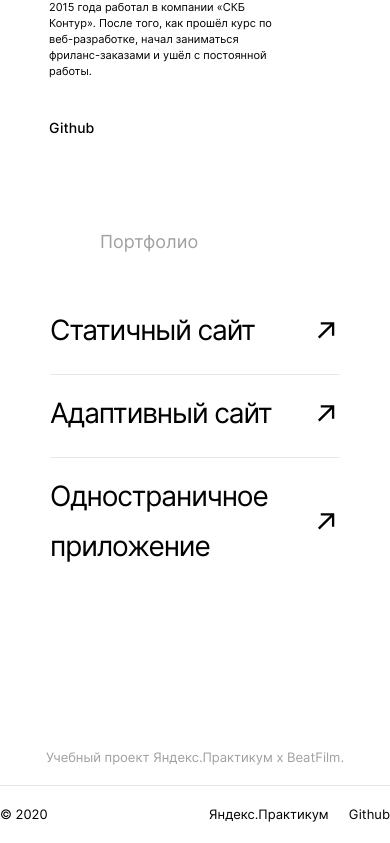
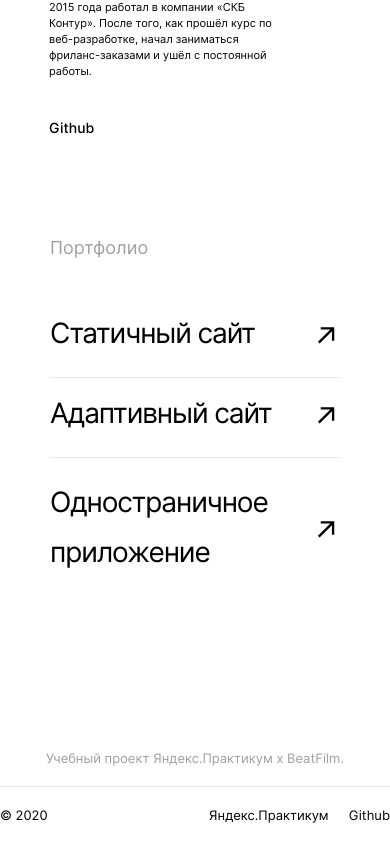
Before and after one commit to Wanderwize/movies-explorer-frontend, a React (Create React App) app: page / in a window 390 px wide. Shown: the part 2837-3680 px from the top of the page. Built offline with nearby package versions, Linux system fonts and the light colour scheme.

Commit message:
Правки по ревью, 3 итерация

```diff
--- a/public/index.html
+++ b/public/index.html
@@ -1,5 +1,5 @@
 <!DOCTYPE html>
-<html lang="en">
+<html lang="ru">
   <head>
     <meta charset="utf-8" />
     <link rel="icon" href="%PUBLIC_URL%/favicon.ico" />
--- a/src/components/Footer/footer.scss
+++ b/src/components/Footer/footer.scss
@@ -72,7 +72,7 @@
   .footer {
     max-width: 768px;
     margin: 0 auto;
-    margin-top: 30px;
+    margin-top: 25px;
     // margin-top: 50px;
     background-color: #ffffff;
   }
@@ -98,7 +98,7 @@
   .footer {
     max-width: 320px;
     margin: 0 auto;
-     margin-top: -40px;
+     margin-top: -30px;
     background-color: #ffffff;
   }
   .footer__title {
--- a/src/components/Portfolio/portfolio.scss
+++ b/src/components/Portfolio/portfolio.scss
@@ -6,9 +6,9 @@
   display: flex;
   flex-direction: column;
   h2 {
-    margin-left: 70px;
-    margin-bottom: 10px;
-    margin-top: 0px;
+    margin-left: 0px;
+    margin-bottom: 20px;
+    margin-top: 10px;
     font-family: 'Inter';
     font-style: normal;
     font-weight: 400;
@@ -27,7 +27,9 @@
     border-bottom: 1px solid #e8e8e8;
   }
   div:last-child {
+    margin-top: 30px;
     border-bottom: none;
+    margin-top: 13px;
   }
 }
 
@@ -38,7 +40,7 @@
   font-size: 30px;
   line-height: 50px;
   /* identical to box height, or 167% */
-  margin-top: 0;
+  margin-top: -3px;
   margin-bottom: 19px;
   letter-spacing: -0.04em;
   text-decoration: none;
@@ -68,12 +70,18 @@
   .portfolio {
     width: calc(100% - 100px);
     h2 {
-      margin-top: 5px;
+      margin-top: 11px;
       margin-bottom: 40px;
+      margin-left: 0px;
     }
     div {
       width: 100%;
       margin-top: 13px;
+    }
+
+    div:last-child {
+
+      margin-top: 22px;
     }
   }
 
--- a/src/components/Techs/techs.scss
+++ b/src/components/Techs/techs.scss
@@ -19,8 +19,8 @@
   border-bottom: 1px solid #000;
   max-width: 1140px;
   padding-top: 100px;
-  margin-left: 70px;
-  margin-top: -30px;
+  margin-left: 68px;
+  margin-top: -20px;
 }
 
 .techs__subtitle {
@@ -54,6 +54,7 @@
   margin: 0 auto 100px;
   flex-wrap: wrap;
   text-decoration: none;
+  padding-left: 0
 }
 
 .techs__item {
@@ -112,7 +113,7 @@
   .techs__title {
     max-width: 284px;
     margin-left: 18px;
-    margin-top: -45px;
+    margin-top: -50px;
     margin-bottom: 0;
     font-weight: 400;
     font-size: 18px;
```
